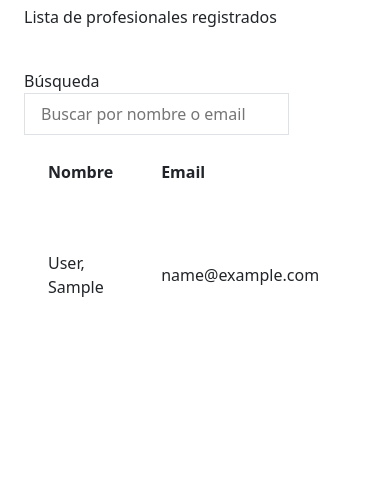
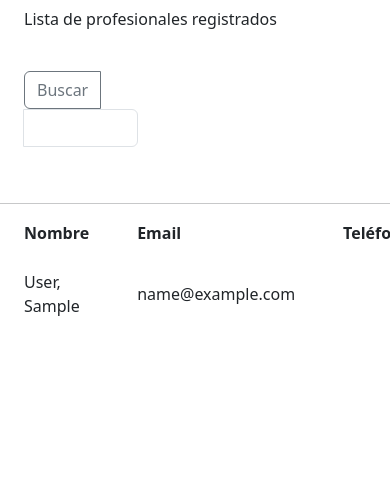
Before and after one commit to ISPP-Grupo-10/cocemfe-sevilla, a Django app: page /professionals/ in a window 390 px wide. Shown: the part 347-844 px from the top of the page. Run offline with Django 5.2, Linux system fonts and the light colour scheme; the visitor is signed in with stand-in values (Sample User, id 1); data comes from the database, SQL or seed files in the repository; some libraries are stand-ins or nearby versions.

Commit message:
feat: mejoras en navbar y cambios en proffesional_list.html

```diff
--- a/cocemfe_sevilla/base/templates/base.html
+++ b/cocemfe_sevilla/base/templates/base.html
@@ -19,6 +19,22 @@
 
     .navbar {
         background-color: #c4e4e1!important;
+    }
+
+    .nav-link:hover {
+        background-color: #a3bfbd;
+        border-radius: 10px;
+    }
+
+    .btn-orange {
+    background-color: transparent;
+    border: 2px solid orange;
+    color: #1e2125;
+    }
+
+    .btn-orange:hover {
+        background-color: orange;
+        color: white;
     }
 </style>
 
@@ -45,7 +61,7 @@
             </ul>
         </div>
         <div class="d-flex justify-content-end" style="width: 200px; height: 100%;">
-            <button class="btn btn-light me-5" type="button">Perfil</button>
+            <button class="btn btn-orange me-5" type="button">Perfil</button>
         </div>
     </div>
 </nav>
--- a/cocemfe_sevilla/professionals/templates/professional_list.html
+++ b/cocemfe_sevilla/professionals/templates/professional_list.html
@@ -12,25 +12,17 @@
         <h1 class="text-2xl font-bold text-[#00bfa5]">Profesionales</h1>
         <p class="text-[#00bfa5] dark:text-gray-400">Lista de profesionales registrados</p>
       </div>
-      <!-- Añadido un espacio más grande entre el buscador y la tabla -->
 
     </div>
   </div>
   <div class="flex-1 overflow-y-auto">
-    <div class="container flex flex-col gap-4 px-4 py-6 sm:gap-6">
-      <div class="w-full space-y-4">
-        <div class="w-full max-w-lg space-y-1">
-          <label
-            class="text-sm font-medium leading-none peer-disabled:cursor-not-allowed peer-disabled:opacity-70 text-[#00bfa5]"
-            for="search"
-          >
-            Búsqueda
-          </label>
-          <input
-            class="flex h-10 w-full rounded-md border border-input bg-background px-3 py-2 text-sm ring-offset-background file:border-0 file:bg-transparent file:text-sm file:font-medium placeholder:text-muted-foreground focus-visible:outline-none focus-visible:ring-2 focus-visible:ring-ring focus-visible:ring-offset-2 disabled:cursor-not-allowed disabled:opacity-50"
-            id="search"
-            placeholder="Buscar por nombre o email"
-          />
+    <div class="container flex flex-col gap-4 px-0 py-6 sm:gap-6"> <!-- Ajuste de los márgenes -->
+      <div class="w-full px-4 space-y-4">
+        <div class="col-4 max-w-lg space-y-1 mb-4 d-flex flex-col">
+          <div class="input-group mb-3 col-3">
+            <button class="btn btn-outline-secondary" type="button" id="button-addon1">Buscar</button>
+            <input type="text" class="form-control form-control-xs" placeholder="" aria-label="Example text with button addon" aria-describedby="button-addon1" style="width: 200px;">
+          </div>
         </div>
       </div>
       <div class="mt-8"></div>
@@ -38,7 +30,7 @@
         <div class="relative w-full overflow-auto">
           <table class="w-full caption-bottom text-sm">
             <thead class="[&amp;_tr]:border-b">
-              <tr class="border-b transition-colors hover:bg-muted/50 data-[state=selected]:bg-muted">
+              <tr class="border-b border-gray-200 transition-colors hover:bg-muted/50 data-[state=selected]:bg-muted">
                 <th class="h-12 px-4 text-left align-middle font-medium text-muted-foreground [&amp;:has([role=checkbox])]:pr-0">
                   Nombre
                 </th>
@@ -49,7 +41,7 @@
                   Teléfono
                 </th>
                 <th class="h-12 px-4 text-left align-middle font-medium text-muted-foreground [&amp;:has([role=checkbox])]:pr-0">
-                  Número de licencia
+                  Licencia
                 </th>
                 <th class="h-12 px-4 text-left align-middle font-medium text-muted-foreground [&amp;:has([role=checkbox])]:pr-0">
                   Organización
@@ -59,12 +51,18 @@
                   Acciones
                 </th>
                 {% endif %}
+
               </tr>
             </thead>
             <tbody class="[&amp;_tr:last-child]:border-0">
+              <hr>
               {% if professionals %}
               {% for professional in professionals %}
-                  <tr class="border-b transition-colors hover:bg-muted/50 data-[state=selected]:bg-muted">
+    {% if forloop.counter|divisibleby:2 %}
+        <tr class="bg-gray-100 border-b border-gray-200 transition-colors hover:bg-muted/50 data-[state=selected]:bg-muted">
+    {% else %}
+        <tr class="border-b border-gray-200 transition-colors hover:bg-muted/50 data-[state=selected]:bg-muted">
+    {% endif %}
         <td class="p-4 align-middle [&amp;:has([role=checkbox])]:pr-0 font-semibold text-[#00bfa5]">
             {{ professional.last_name }}, {{ professional.first_name }}
         </td>
@@ -74,23 +72,26 @@
         <td class="p-4 align-middle [&amp;:has([role=checkbox])]:pr-0">{{ professional.organizations }}</td>
         {% if request.user.is_superuser %}
         <td class="p-4 align-middle [&amp;:has([role=checkbox])]:pr-0">
-                      <div class="flex space-x-2">
-                        <button class="inline-flex items-center justify-center whitespace-nowrap rounded-md text-sm font-medium ring-offset-background transition-colors focus-visible:outline-none focus-visible:ring-2 focus-visible:ring-ring focus-visible:ring-offset-2 disabled:pointer-events-none disabled:opacity-50 border border-input bg-background hover:bg-accent hover:text-accent-foreground h-10 px-4 py-2 text-[#00bfa5]">
-                          Editar
+            <div class="d-flex space-x-2">
+                <button class="btn btn-outline-primary mx-2">
+                    <svg xmlns="http://www.w3.org/2000/svg" width="16" height="16" fill="currentColor" class="bi bi-pen" viewBox="0 0 16 16">
+                        <path d="m13.498.795.149-.149a1.207 1.207 0 1 1 1.707 1.708l-.149.148a1.5 1.5 0 0 1-.059 2.059L4.854 14.854a.5.5 0 0 1-.233.131l-4 1a.5.5 0 0 1-.606-.606l1-4a.5.5 0 0 1 .131-.232l9.642-9.642a.5.5 0 0 0-.642.056L6.854 4.854a.5.5 0 1 1-.708-.708L9.44.854A1.5 1.5 0 0 1 11.5.796a1.5 1.5 0 0 1 1.998-.001m-.644.766a.5.5 0 0 0-.707 0L1.95 11.756l-.764 3.057 3.057-.764L14.44 3.854a.5.5 0 0 0 0-.708z"/>
+                    </svg>
                 </button>
                 <form method="post" action="{% url 'delete_professional' id=professional.id %}">
                     {% csrf_token %}
-                          <button type="submit" class="inline-flex items-center justify-center whitespace-nowrap rounded-md text-sm font-medium ring-offset-background transition-colors focus-visible:outline-none focus-visible:ring-2 focus-visible:ring-ring focus-visible:ring-offset-2 disabled:pointer-events-none disabled:opacity-50 border border-input bg-background hover:bg-accent hover:text-accent-foreground h-10 px-4 py-2 text-[#00bfa5]">
-                            Eliminar
+                    <button type="submit" class="btn btn-outline-danger">
+                        <svg xmlns="http://www.w3.org/2000/svg" width="16" height="16" fill="currentColor" class="bi bi-trash3" viewBox="0 0 16 16">
+                            <path d="M6.5 1h3a.5.5 0 0 1 .5.5v1H6v-1a.5.5 0 0 1 .5-.5M11 2.5v-1A1.5 1.5 0 0 0 9.5 0h-3A1.5 1.5 0 0 0 5 1.5v1H1.5a.5.5 0 0 0 0 1h.538l.853 10.66A2 2 0 0 0 4.885 16h6.23a2 2 0 0 0 1.994-1.84l.853-10.66h.538a.5.5 0 0 0 0-1zm1.958 1-.846 10.58a1 1 0 0 1-.997.92h-6.23a1 1 0 0 1-.997-.92L3.042 3.5zm-7.487 1a.5.5 0 0 1 .528.47l.5 8.5a.5.5 0 0 1-.998.06L5 5.03a.5.5 0 0 1 .47-.53Zm5.058 0a.5.5 0 0 1 .47.53l-.5 8.5a.5.5 0 1 1-.998-.06l.5-8.5a.5.5 0 0 1 .528-.47M8 4.5a.5.5 0 0 1 .5.5v8.5a.5.5 0 0 1-1 0V5a.5.5 0 0 1 .5-.5"/>
+                        </svg>
                     </button>
                 </form>
             </div>
         </td>
         {% endif %}
     </tr>
-                  <!-- Aquí agregamos una línea entre cada profesional -->
-                  <tr class="border-b border-gray-200"></tr>
 {% endfor %}
+
               {% else %}
                 <tr>
                   <td colspan="5" class="p-4 text-center">No hay usuarios que mostrar.</td>
--- a/cocemfe_sevilla/requirements.txt
+++ b/cocemfe_sevilla/requirements.txt
@@ -1,2 +1,3 @@
 django-bootstrap-v5
 Pillow==9.4.0
+bootstrap-icons
```
Lines whose indentation alone changed are shown as unchanged.
